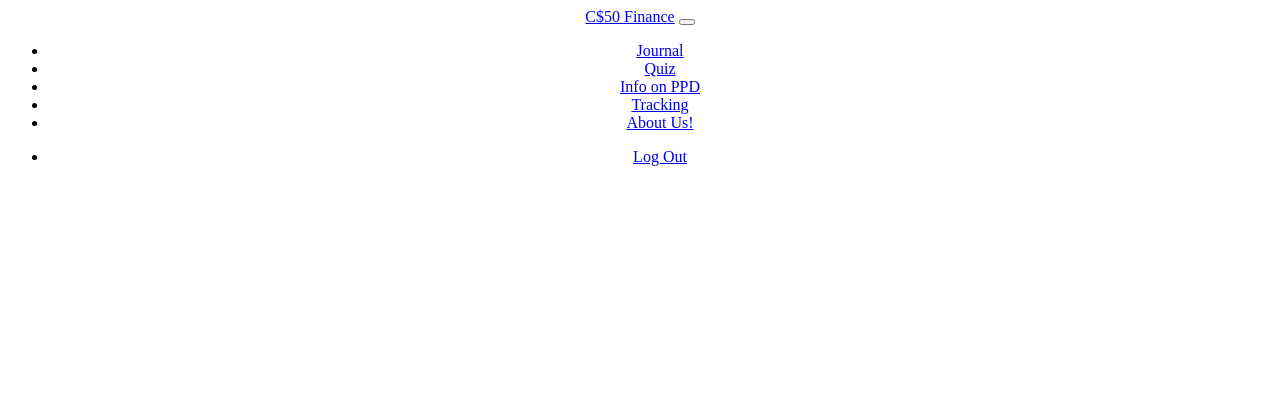
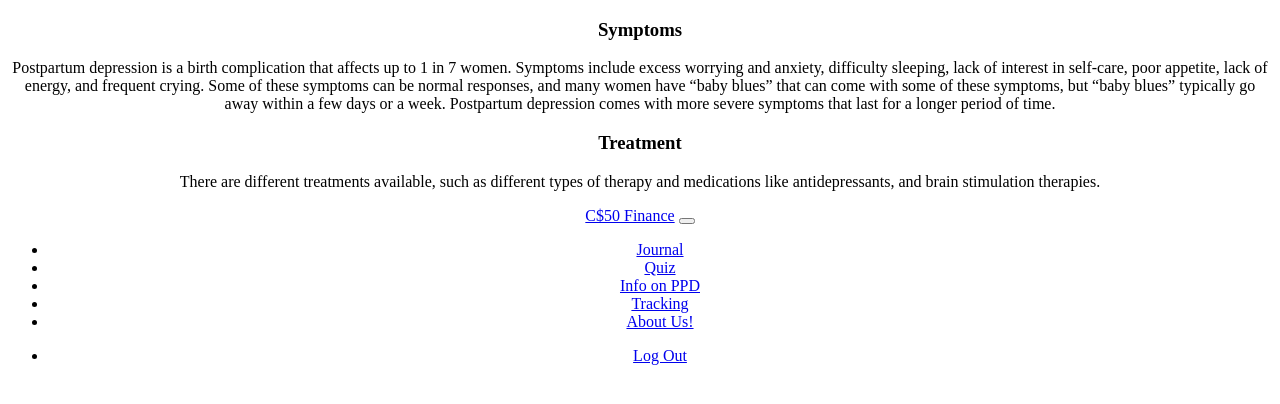
Before and after one commit to isabelkim/preg, a Flask app: page /ppd in a window 1280 px wide. Shown: the top 404 px of the page. Run offline with Flask 2, Linux system fonts and the light colour scheme; the visitor is signed in with stand-in values (Sample User, id 1); some libraries are stand-ins or nearby versions.

Commit message:
ppd.html updated

```diff
--- a/pregg/app.py
+++ b/pregg/app.py
@@ -1,6 +1,7 @@
 import sqlite3
 import os
 
+# from cs50 import SQL
 from flask import Flask, jsonify, render_template, request, session, flash, redirect
 from flask_session import Session
 from tempfile import mkdtemp
@@ -25,7 +26,7 @@
 
 # Create datatables
 # https://docs.python.org/3/library/sqlite3.html
-con.execute('''CREATE TABLE IF NOT EXISTS users (id INTEGER, username TEXT, hash TEXT, PRIMARY KEY(id))''')
+con.execute("CREATE TABLE IF NOT EXISTS users (id INTEGER, username TEXT, hash TEXT, PRIMARY KEY(id))")
 
 # Initialize cursor
 # cur = con.cursor()
@@ -181,3 +182,5 @@
 def about():
     """About us"""
     return render_template("about.html")
+
+# Quiz Implementation
--- a/pregg/templates/ppd.html
+++ b/pregg/templates/ppd.html
@@ -1,9 +1,15 @@
 {% extends 'base.html' %}
 
 {% block title %}
-   Info on Postpartum Depression
+    Postpartum Depression
 {% endblock %}
 
-{% block main %}
-    <div>Hello</div>
+{% block content %}
+    <div>
+        <h3>Symptoms</h3>
+        <p>Postpartum depression is a birth complication that affects up to 1 in 7 women. Symptoms include excess worrying and anxiety, difficulty sleeping, lack of interest in self-care, poor appetite, lack of energy, and frequent crying. Some of these symptoms can be normal responses, and many women have “baby blues” that can come with some of these symptoms, but “baby blues” typically go away within a few days or a week. Postpartum depression comes with more severe symptoms that last for a longer period of time.</p>
+        <h3>Treatment</h3>
+        <p>There are different treatments available, such as different types of therapy and medications like antidepressants, and brain stimulation therapies.</p>
+
+    </div>
 {% endblock %}
```
Also changed, not shown: 13 other files.
